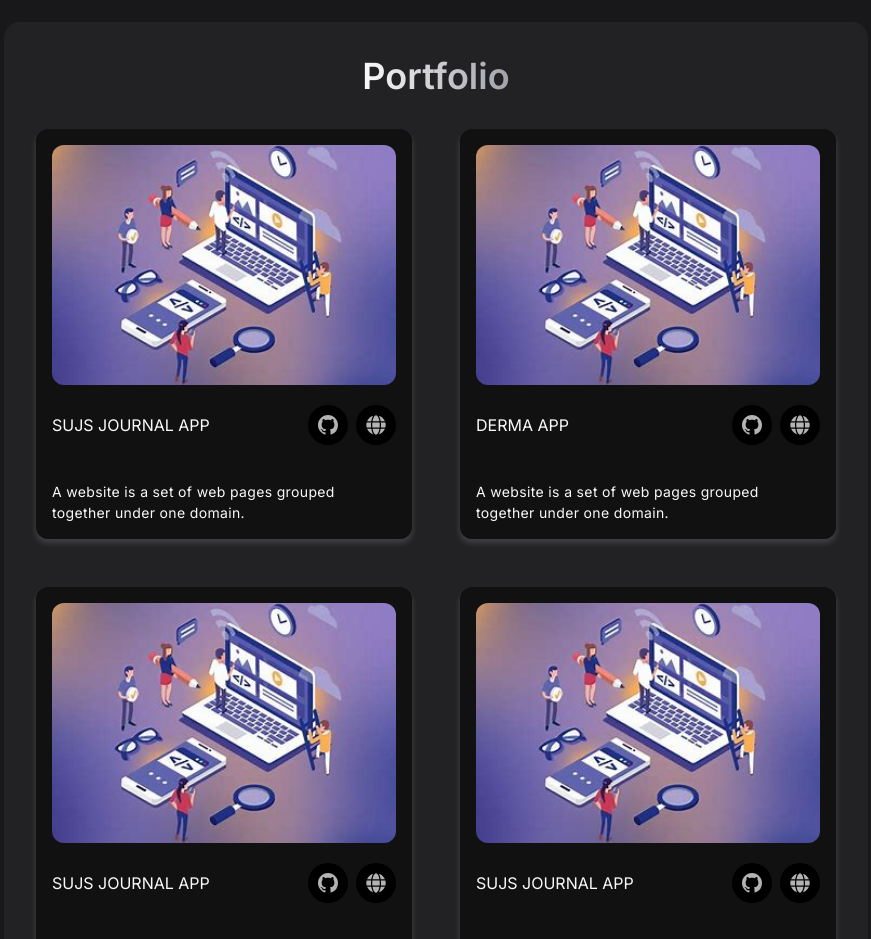
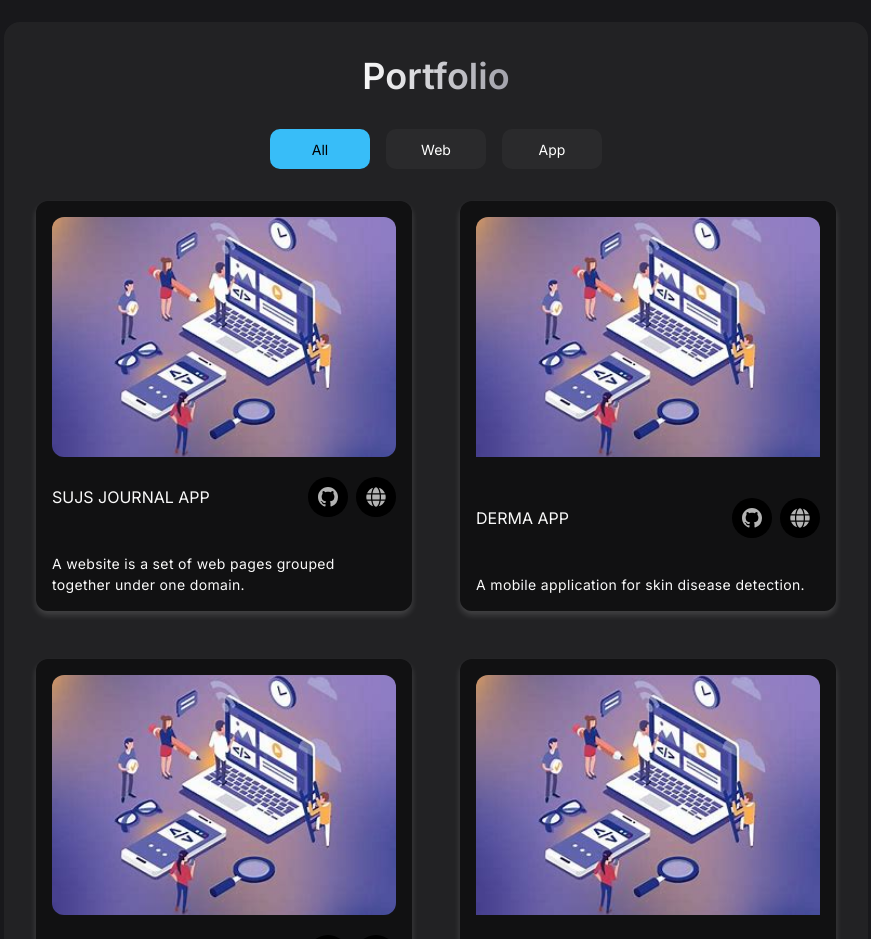
Before and after one commit to AkelaDumindu/my_portfolio, a React (Vite) app: page / in a window 1280 px wide. Shown: the part 2620-3559 px from the top of the page, without its empty margins (60-931 px from the left). Built offline with nearby package versions, Linux system fonts and the light colour scheme.

Commit message:
added separator for portfolio

```diff
--- a/src/components/portfolio/Portfolio.jsx
+++ b/src/components/portfolio/Portfolio.jsx
@@ -1,28 +1,29 @@
 import './portfolio.css';
 import PortfolioCard from './PortfolioCard';
-import { IoLogoGithub, IoLogoTwitter, IoLogoLinkedin, IoLogoReact } from 'react-icons/io5';
+import { IoLogoGithub, IoLogoTwitter, IoLogoReact } from 'react-icons/io5';
+import { useState } from 'react';
 
 const portfolioData = [
   {
     title: "SUJS Journal app",
     typeName: "Group Project | Web Site",
+    category: "web",
     url: "../images/portfolio/image1.jpg",
     des: "A website is a set of web pages grouped together under one domain.",
-
   },
   {
     title: "Derma App",
     typeName: "Individual Project | App",
+    category: "app",
     url: "../images/portfolio/image1.jpg",
-    des: "A website is a set of web pages grouped together under one domain.",
-
+    des: "A mobile application for skin disease detection.",
   },
   {
-    title: "SUJS Journal app",
-    typeName: "Group Project | Web Site",
+    title: "Portfolio Website",
+    typeName: "Individual Project | Web Site",
+    category: "app",
     url: "../images/portfolio/image1.jpg",
-    label: "first web",
-    des: "A website is a set of web pages grouped together under one domain.",
+    des: "A personal portfolio website showcasing projects and skills.",
     icons: [
       { component: <IoLogoGithub size={40} />, alt: "GitHub" },
       { component: <IoLogoTwitter size={40} />, alt: "Twitter" },
@@ -30,22 +31,26 @@ const portfolioData = [
     ],
   },
   {
-    title: "SUJS Journal app",
-    typeName: "Group Project | Web Site",
+    title: "Task Manager App",
+    typeName: "Group Project | App",
+    category: "app",
     url: "../images/portfolio/image1.jpg",
-    label: "first web",
-    des: "A website is a set of web pages grouped together under one domain.",
+    des: "A mobile application to manage tasks efficiently.",
     icons: [
       { component: <IoLogoGithub size={40} />, alt: "GitHub" },
       { component: <IoLogoTwitter size={40} />, alt: "Twitter" },
       { component: <IoLogoReact size={40} />, alt: "React" },
     ],
   },
-
 ];
 
+const Portfolio = () => {
+  const [filter, setFilter] = useState("all");
 
-const Portfolio = () => {
+  const filteredProjects = portfolioData.filter((project) =>
+    filter === "all" ? true : project.category === filter
+  );
+
   return (
     <section className="section">
       <div className="container">
@@ -53,14 +58,36 @@ const Portfolio = () => {
           <div className="flex flex-col items-center mb-5">
             <h2 className="headline-2">Portfolio</h2>
           </div>
+
+          {/* Filter Buttons */}
+          <div className="filter-buttons flex justify-center gap-4 mb-8">
+            <button
+              className={` ${filter === "all" ? "active" : ""}`}
+              onClick={() => setFilter("all")}
+            >
+              All
+            </button>
+            <button
+              className={` ${filter === "web" ? "active" : ""}`}
+              onClick={() => setFilter("web")}
+            >
+              Web
+            </button>
+            <button
+              className={` ${filter === "app" ? "active" : ""}`}
+              onClick={() => setFilter("app")}
+            >
+              App
+            </button>
+          </div>
+
           <div className="portfolio-outer grid md:grid-cols-1 lg:grid-cols-2 gap-12">
-          {portfolioData.map((project, index) => (
+            {filteredProjects.map((project, index) => (
               <PortfolioCard
                 key={index}
                 title={project.title}
                 typeName={project.typeName}
                 url={project.url}
-                label={project.label}
                 des={project.des}
                 icons={project.icons}
               />
--- a/src/components/portfolio/portfolio.css
+++ b/src/components/portfolio/portfolio.css
@@ -46,18 +46,15 @@
   text-align: justify;
 }
 
-/* for icon  */
-
 .icon-container {
   display: flex;
-  /* justify-content: center; */
   align-items: center;
   margin-top: 10px;
 }
 
 .icons-wrapper {
-  display: flex; /* Align icons horizontally */
-  gap: 20px; /* Add spacing between icons */
+  display: flex;
+  gap: 20px;
 }
 
 .icon-wrapper {
@@ -66,7 +63,7 @@
 }
 
 .icon-text {
-  visibility: hidden; /* Hide text by default */
+  visibility: hidden;
   position: absolute;
   top: 50%;
   left: 50%;
@@ -81,7 +78,33 @@
 }
 
 .icon-wrapper:hover .icon-text {
-  visibility: visible; /* Show text when icon is hovered */
-  opacity: 1; /* Make text visible */
+  visibility: visible;
+  opacity: 1;
   transition: opacity 0.3s ease;
 }
+
+.filter-buttons {
+  display: flex;
+  justify-content: center;
+  gap: 10px;
+  margin-bottom: 20px;
+}
+
+.filter-buttons button {
+  width: 100px;
+  height: 40px;
+  border-radius: 10px;
+  background-color: rgba(61, 61, 61, 0.3);
+  color: #fff;
+  font-size: 14px;
+  cursor: pointer;
+  display: flex;
+  align-items: center;
+  justify-content: center;
+  transition: all 0.3s ease;
+}
+
+.filter-buttons .active {
+  background-color: #38bdf8;
+  color: #000;
+}
```
